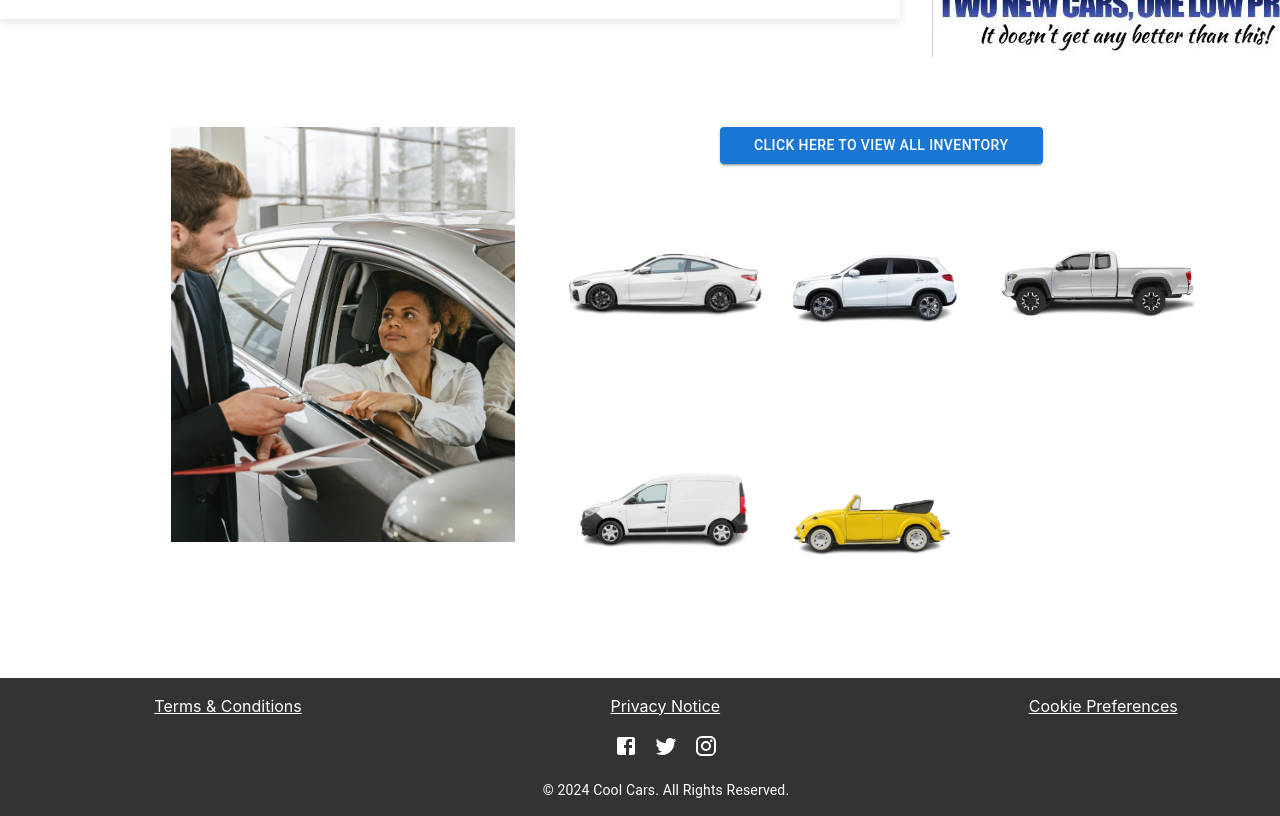
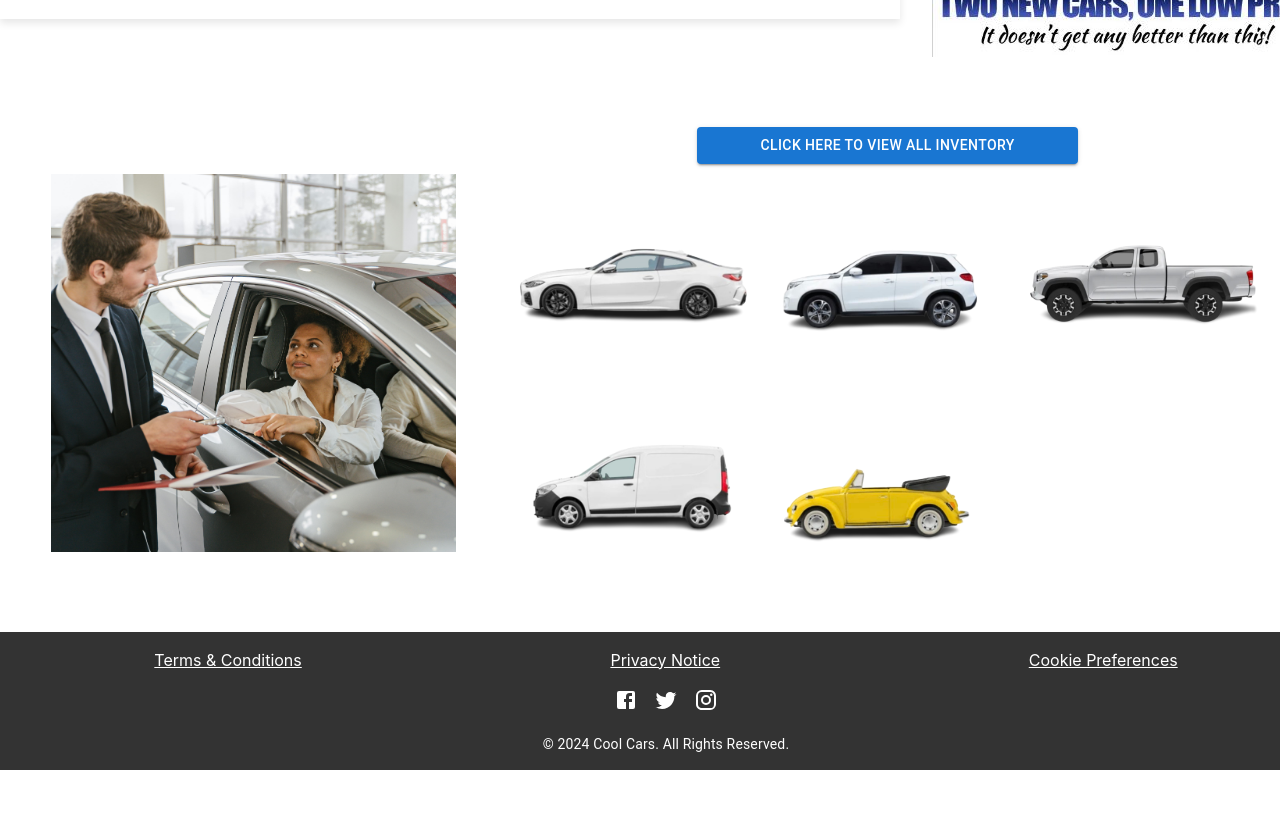
Before and after one commit to ZachPerkins1/Cool-Cars.com, a React (Vite) app: page /landing in a window 1280 px wide. Shown: the part 580-1396 px from the top of the page. After the commit the page ends 1350 px from the top, so only its background shows below. Built offline with nearby package versions, Linux system fonts and the light colour scheme.

Commit message:
layout and styling updates

```diff
--- a/src/Landing.jsx
+++ b/src/Landing.jsx
@@ -41,7 +41,7 @@ function LandingPage() {
         <div>
             <Navbar />
             <SalesBanner message={salesBannerMessage} />
-            <Box sx={{ display: 'flex', justifyContent: 'center', mb: 8, mt: 4 }}>
+            <Box sx={{ display: 'flex', justifyContent: 'center', mb: 8, mt: 4}}>
                 <Box sx={{ display: 'flex', flexDirection: 'column', alignItems: 'center' }}>
                     <Box sx={{ mt: 6 }}>
                         <Typography variant="h5">Showcasing the coolest cars</Typography>
@@ -52,30 +52,28 @@ function LandingPage() {
                     <img src='images/bogo_sale.png' alt='bogo sale' />
                 </Box>
             </Box>
-            <Box sx={{ display: 'flex', justifyContent: 'flex-end' }}>
-                <Box sx={{ width: '40%', display: 'flex', alignContent: 'center', justifyContent: 'center', ml: 16 }}>
+            <Box sx={{ display: 'flex'}}>
+                <Box sx={{ width: '40%', display: 'flex', alignItems: 'center', justifyContent: 'center' }}>
                     <img src='images/pexels-shkrabaanthony-7144174.jpg' alt='Car dealership' style={{ width: '80%', height: '80%', objectFit: 'cover' }} />
                 </Box>
-                <Box sx={{ width: '60%', display: 'flex', flexDirection: 'column', alignItems: 'center', mr: 16}}>
+                <Box sx={{ width: '60%', display: 'flex', flexDirection: 'column', alignItems: 'center', justifyContent: 'center', mr: 8 }}>
                     <Button variant="contained" sx={{ width: '50%' }}>Click here to view all inventory</Button>
-                    <ImageList sx={{ width: '100%', height: 450 }} cols={3} rowHeight={200}>
+                    <ImageList sx={{ width: '100%', maxHeight: 450 }} cols={3} rowHeight={200}>
                         {vehicleTypes.map((item) => (
                             <ImageListItem key={item.img} className="vehicle-item" onClick={() => console.log('Clicked')}>
                                 {/* TODO: make images clickable and link to search for that vehicle type */}
+                                <Box sx={{ display: 'flex', alignItems: 'center', justifyContent: 'center', width: '100%', height: '100%'}}>
                                     <img
                                         srcSet={`${item.img}?w=164&h=164&fit=crop&auto=format&dpr=2 2x`}
                                         src={`${item.img}?w=164&h=164&fit=crop&auto=format`}
                                         alt={item.title}
                                         loading="lazy"
                                         style={{
+                                            objectFit: 'contain',
                                             width: '100%',
-                                        height: '100%',
-                                        objectFit: 'contain',
-                                        display: 'flex',
-                                        alignItems: 'center',
-                                        justifyContent: 'center'
                                         }}
                                     />
+                                </Box>
                                 <div className="vehicle-info">
                                     <Typography variant="h6">{item.title}</Typography>
                                 </div>
```
Also changed, not shown: src/Landing.css (line endings or trailing spaces). Lines whose indentation alone changed are shown as unchanged.
